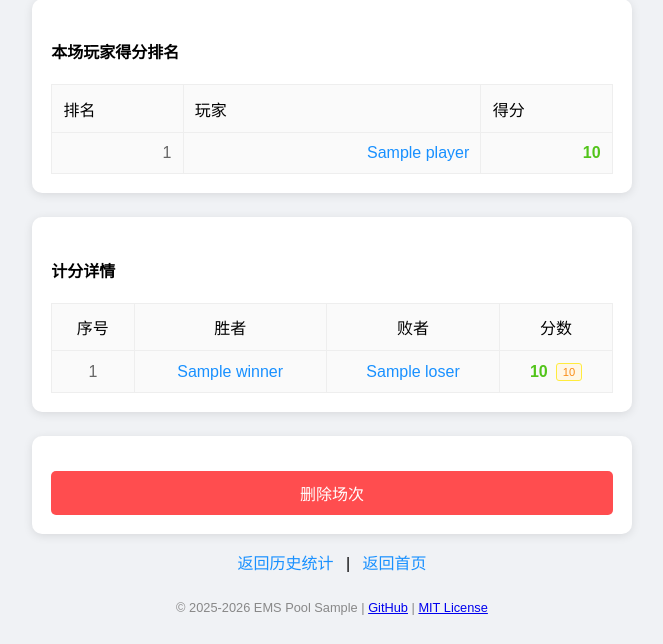
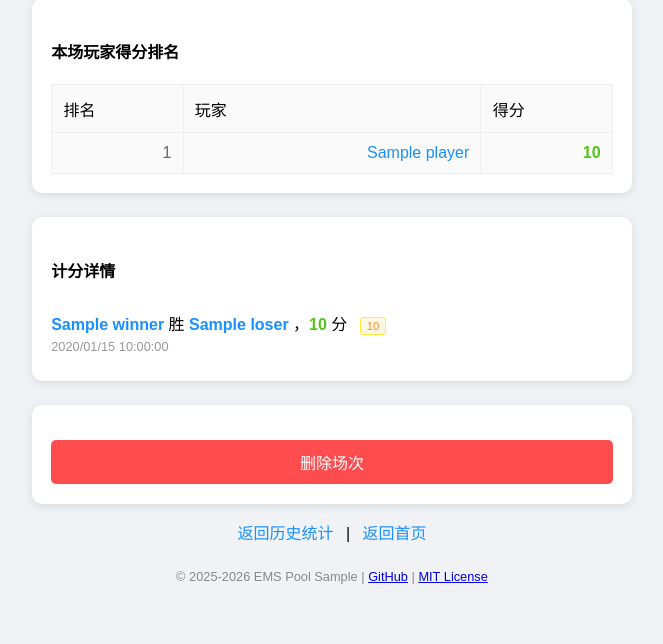
Before and after one commit to xiaoyuin/EMSPoolGamble, a Flask app: template templates/session_detail.html in a window 1280 px wide. Shown: the part 354-998 px from the top of the page, without its empty margins (308-971 px from the left). After the commit the page ends 938 px from the top, so only its background shows below. Run offline with Flask 3, Linux system fonts and the light colour scheme; the template is opened without the code that fills it: most values are stand-ins (such as "Sample title", 1, 10 or a date in 2020).

Commit message:
Unify session_detail 计分详情 with game page card style
Replace the 4-column table (序号/胜者/败者/分数) with the same
sentence-style record cards used on the /game page ("胜者 胜 败者，X 分
[special_score]" + timestamp). Delete-record buttons are omitted since
this view is for ended sessions.

The record list is capped at max-height 700px with overflow-y auto so
long sessions don't stretch the page but still scroll naturally in place.

Co-Authored-By: Claude <noreply@anthropic.com>

```diff
--- a/templates/session_detail.html
+++ b/templates/session_detail.html
@@ -89,6 +89,35 @@
             -webkit-text-fill-color: #531dab;
         }
 
+        /* 计分详情卡片样式（对齐 game 页 record-item） */
+        .rounds-list { margin-top: 0.5em; max-height: 700px; overflow-y: auto; }
+        .record-item {
+            display: flex;
+            justify-content: space-between;
+            align-items: flex-start;
+            padding: 8px 0;
+            border-bottom: 1px solid #f0f0f0;
+        }
+        .record-item:last-child { border-bottom: none; }
+        .record-content { flex: 1; min-width: 0; }
+        .timestamp-row {
+            display: flex;
+            justify-content: flex-start;
+            align-items: center;
+            margin-top: 4px;
+        }
+        .record-player-link {
+            color: #1890ff;
+            text-decoration: none;
+        }
+        .record-player-link:hover { text-decoration: underline; }
+        .record-player-link.retired {
+            color: #999 !important;
+            -webkit-text-fill-color: #999 !important;
+            text-shadow: none !important;
+            background: none !important;
+        }
+
         /* 响应式优化：确保在小屏幕上也不会折行 */
         @media (max-width: 600px) {
             table {
@@ -161,49 +190,43 @@
     <div class="card">
         <h4>计分详情</h4>
         {% if session_data.get('records', session_data.get('rounds', [])) %}
-        <table>
-            <tr>
-                <th>序号</th>
-                <th>胜者</th>
-                <th>败者</th>
-                <th>分数</th>
-            </tr>
+        <div class="rounds-list">
             {% for r in records %}
-            <tr>
-                <td>{{ records|length - loop.index0 }}</td>
-                <td>
+            <div class="record-item">
+                <div class="record-content">
+                    <div>
+                        <b>
                         {% if r.is_multi_winner %}
                             {% for w in r.winners %}
-                            <a href="/player/{{ w.id }}" class="player-link">{{ w.name }}</a>{% if not loop.last %} + {% endif %}
+                                <a href="/player/{{ w.id }}" class="record-player-link{% if w.id in retired_player_ids %} retired{% endif %}">{{ w.name }}</a>{% if not loop.last %} + {% endif %}
                             {% endfor %}
                         {% elif r.winner_id %}
-                    <a href="/player/{{ r.winner_id }}" class="player-link">{{ r.winner }}</a>
+                            <a href="/player/{{ r.winner_id }}" class="record-player-link{% if r.winner_id in retired_player_ids %} retired{% endif %}">{{ r.winner }}</a>
                         {% else %}
                             {{ r.winner }}
                         {% endif %}
-                </td>
-                <td>
+                        </b> 胜 <b>
                         {% if r.is_multi_loser %}
                             {% for loser in r.losers %}
-                            <a href="/player/{{ loser.id }}" class="player-link">{{ loser.name }}</a>{% if not loop.last %} + {% endif %}
+                                <a href="/player/{{ loser.id }}" class="record-player-link{% if loser.id in retired_player_ids %} retired{% endif %}">{{ loser.name }}</a>{% if not loop.last %} + {% endif %}
                             {% endfor %}
                         {% elif r.loser_id %}
-                        <a href="/player/{{ r.loser_id }}" class="player-link">{{ r.loser }}</a>
+                            <a href="/player/{{ r.loser_id }}" class="record-player-link{% if r.loser_id in retired_player_ids %} retired{% endif %}">{{ r.loser }}</a>
                         {% else %}
                             {{ r.loser }}
                         {% endif %}
-                </td>
-                <td class="{% if r.score > 0 %}positive{% elif r.score < 0 %}negative{% else %}neutral{% endif %}" style="white-space: nowrap; vertical-align: middle; display: table-cell;">
-                    <div style="display: flex; align-items: center; justify-content: center;">
-                        <span>{{ r.score }}</span>
+                        </b>，<span class="{% if r.score > 0 %}positive{% elif r.score < 0 %}negative{% else %}neutral{% endif %}">{{ r.score }}</span> 分
                         {% if r.special_score %}
                         <span class="special-score-tag">{{ r.special_score }}</span>
                         {% endif %}
                     </div>
-                </td>
-            </tr>
+                    <div class="timestamp-row">
+                        <span class="timestamp" data-utc-time="{{ r.timestamp }}">{{ r.timestamp }}</span>
+                    </div>
+                </div>
+            </div>
             {% endfor %}
-        </table>
+        </div>
         {% else %}
         <p class="no-records-message">还没有计分记录</p>
         {% endif %}
```
Lines whose indentation alone changed are shown as unchanged.
